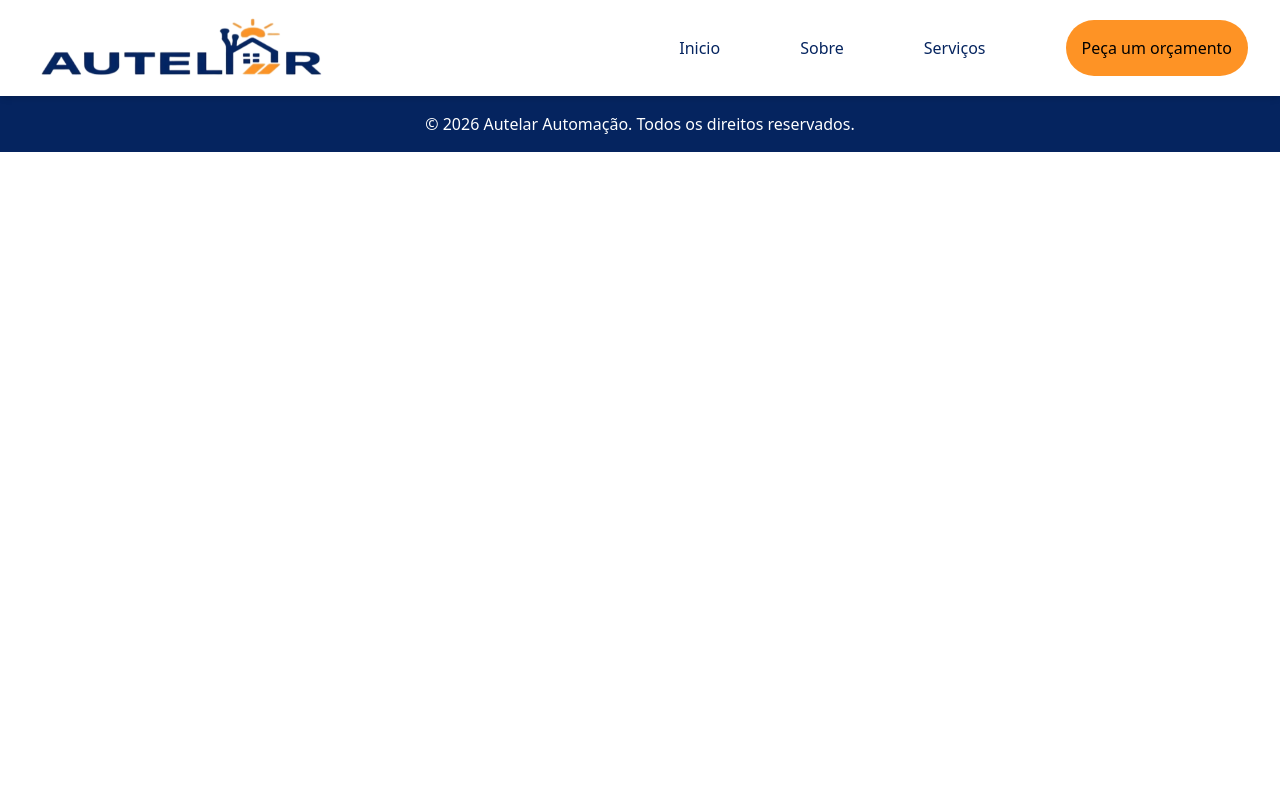
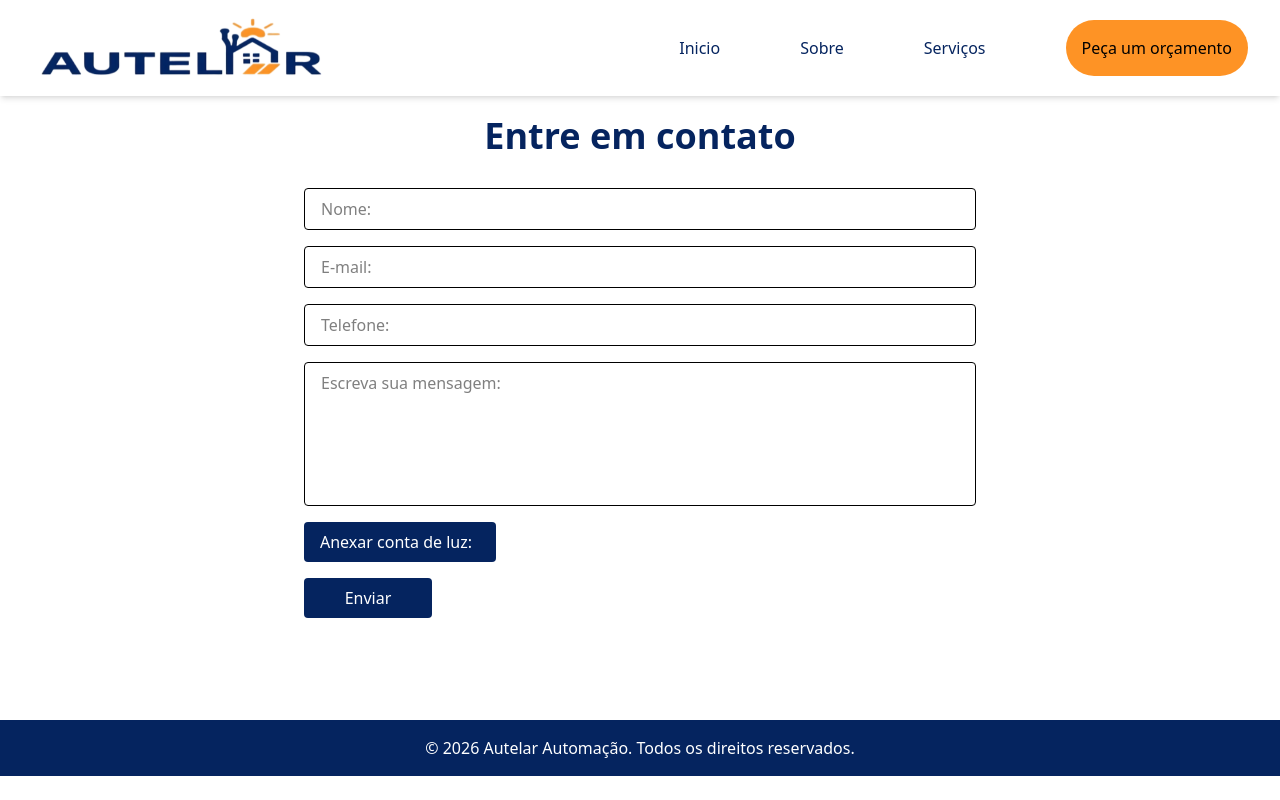
Before and after one commit to CassianoBC/autelar-automacao, a Next.js app: page /pages/contato in a window 1280 px wide. Built offline with nearby package versions, Linux system fonts and the light colour scheme.

Commit message:
update: atualizado pagina contato

```diff
--- a/src/app/pages/contato/page.tsx
+++ b/src/app/pages/contato/page.tsx
@@ -6,7 +6,22 @@ export default function Contato() {
     return (
         <>
             <Header />
-
+            <section className="h-[75.5vh]">
+                <div className="flex flex-col items-center gap-8 mx-30 my-5">
+                    <h1 className="text-4xl font-bold text-[#05245f]">Entre em contato</h1>
+                    <form className="flex flex-col gap-8 max-w-2xl w-full [&>input]:border [&>input]:w-full [&>input]:py-2 [&>input]:px-4 [&>input]:outline-none [&>textarea]:outline-none [&>input]:rounded last:gap-4" >
+                        <input required type="text" placeholder="Nome:" />
+                        <input required type="email" placeholder="E-mail:" />
+                        <input required type="tel" placeholder="Telefone:" />
+                        <textarea required className="w-full h-36 px-4 py-2 border resize-none rounded" placeholder="Escreva sua mensagem:" cols={30} rows={10}></textarea>
+                        <div className="bg-[#05245f] hover:bg-[#2596be] text-white py-2 px-4 w-48 rounded">
+                            <label htmlFor="file-upload" className="cursor-pointer">Anexar conta de luz:</label>
+                            <input className="hidden" id="file-upload" type="file" placeholder="" accept=".pdf,.doc,.docx" />
+                        </div>
+                        <button className="bg-[#05245f] text-white py-2 px-4 w-32 rounded cursor-pointer hover:bg-[#2596be]" type="submit">Enviar</button>
+                    </form>
+                </div>
+            </section>
             <Footer />
         </>
     )
```
